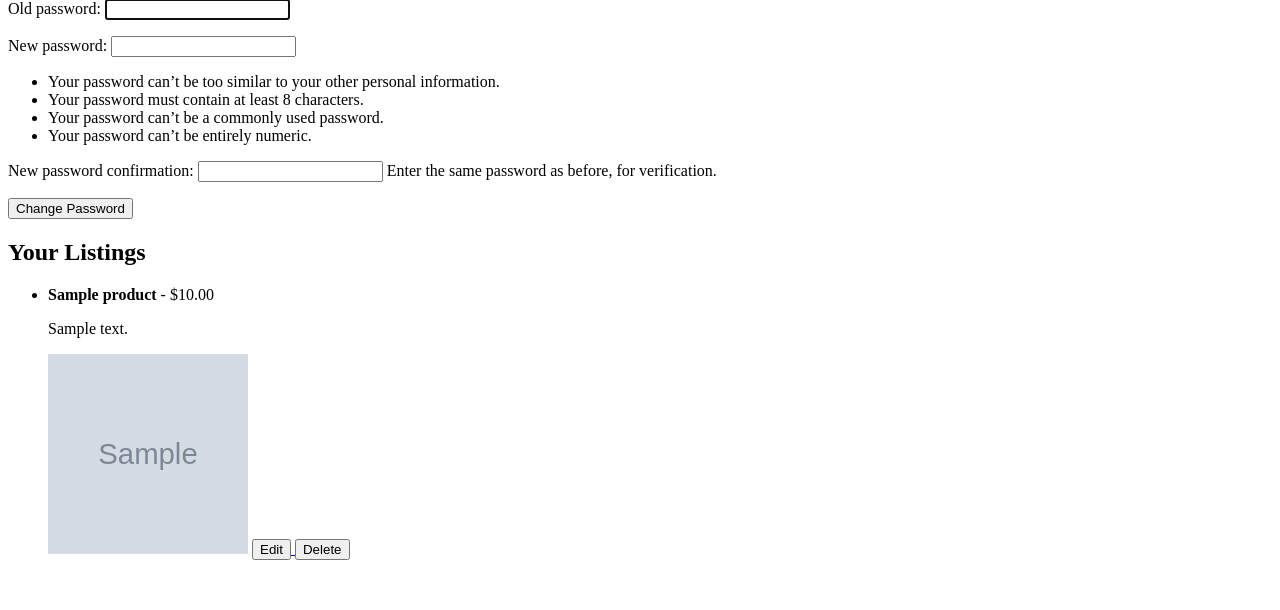
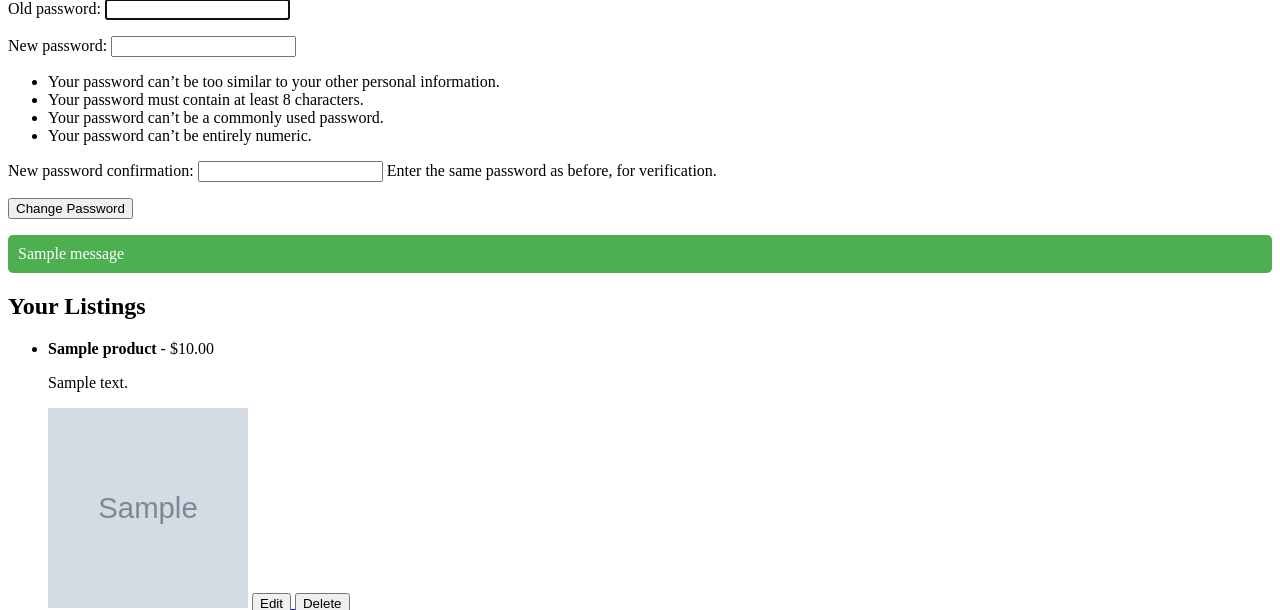
Before and after one commit to DePaul-CSC-394-401/final-project-team-1, a Django app: page /profile/ in a window 1280 px wide. Shown: the part 144-754 px from the top of the page. Run offline with Django 5.2, Linux system fonts and the light colour scheme; a user stored in the database is signed in; tables that the repository leaves empty hold one stand-in row (values such as "Sample post"); grey boxes marked "Sample" are stand-in pictures; one stand-in notice (Sample message) is shown.

Commit message:
fixed display message error in profile

```diff
--- a/depaul_market/templates/profile.html
+++ b/depaul_market/templates/profile.html
@@ -20,6 +20,14 @@
         {{ password_form.as_p }}
         <button type="submit" name="change_password">Change Password</button>
     </form>
+
+    {% if messages %}
+        <ul class="messages">
+            {% for message in messages %}
+                <li{% if message.tags %} class="{{ message.tags }}"{% endif %}>{{ message }}</li>
+            {% endfor %}
+        </ul>
+    {% endif %}
 
     <h2>Your Listings</h2>
     {% if listings %}
--- a/depaul_market/views.py
+++ b/depaul_market/views.py
@@ -175,7 +175,7 @@ def profile_settings(request):
                 messages.success(request, 'Your password was successfully updated!')
                 return redirect('explore')
             else:
-                messages.error(request, 'There was an error changing your password.')
+                messages.error(request, 'There was an error changing your password. Please try again')
 
     # Always render the forms, whether GET or POST
     return render(request, 'profile.html', {
```
Also changed, not shown: media/1_VR4ryFXua9FBVMkSzafjiQ.jpeg (added), media/1_VR4ryFXua9FBVMkSzafjiQ_62c4m1y.jpeg (added), media/1_VR4ryFXua9FBVMkSzafjiQ_lFkuvEo.jpeg (added), media/beautiful-earth-elements-this-image-260nw-289471751.webp (added).
